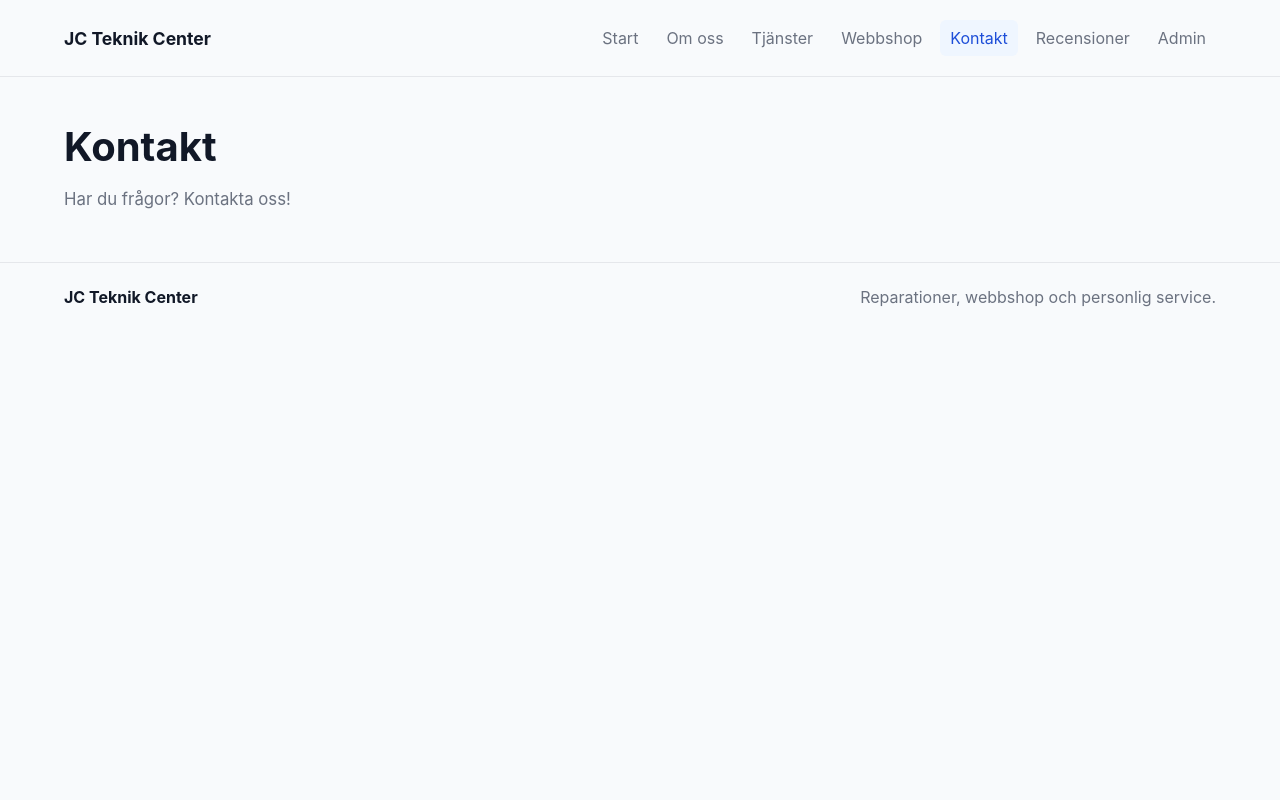
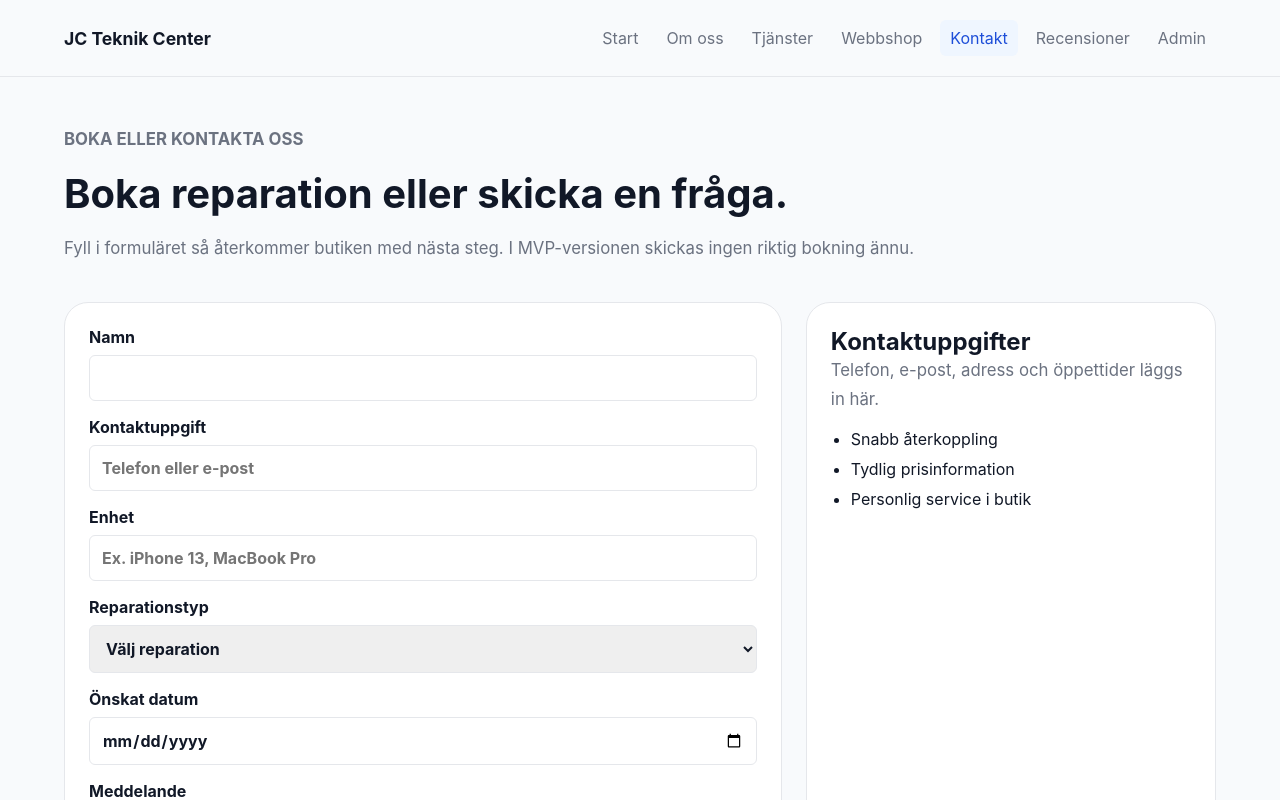
Before and after one commit to Samuel6693/JC-Teknik-Center, a React (Vite) app: page /kontakt in a window 1280 px wide. Shown: the top 800 px of the page. Built offline with nearby package versions, Linux system fonts and the light colour scheme.

Commit message:
feat: add booking form

```diff
--- /dev/null
+++ b/src/pages/Contact.css
@@ -0,0 +1,90 @@
+.contact-page {
+    gap: 40px;
+}
+
+.contact-hero {
+    display: grid;
+    gap: 18px;
+}
+
+.contact-eyebrow {
+    color: var(--color-primary);
+    font-size: 0.9rem;
+    font-weight: 700;
+    text-transform: uppercase;
+}
+
+.contact-layout {
+    display: grid;
+    gap: 24px;
+    grid-template-columns: 1.4fr 0.8fr;
+}
+
+.booking-form,
+.contact-card {
+    background: var(--color-surface);
+    border: 1px solid var(--color-border);
+    border-radius: var(--radius-lg);
+    padding: 24px;
+}
+
+.booking-form {
+    display: grid;
+    gap: 16px;
+}
+
+.booking-form label {
+    color: var(--color-text);
+    display: grid;
+    gap: 8px;
+    font-weight: 700;
+}
+
+.booking-form input,
+.booking-form select,
+.booking-form textarea {
+    border: 1px solid var(--color-border);
+    border-radius: var(--radius-sm);
+    color: var(--color-text);
+    padding: 12px;
+}
+
+.booking-form textarea {
+    resize: vertical;
+}
+
+.booking-success {
+    background: #ecfdf5;
+    border: 1px solid #bbf7d0;
+    border-radius: var(--radius-sm);
+    color: #166534;
+    padding: 12px;
+}
+
+.contact-card h2 {
+    margin: 0;
+}
+
+.contact-card ul {
+    display: grid;
+    gap: 10px;
+    margin-bottom: 0;
+    padding-left: 20px;
+}
+
+.booking-form input:focus,
+.booking-form select:focus,
+.booking-form textarea:focus {
+    border-color: var(--color-primary);
+    outline: 3px solid #dbeafe;
+}
+
+@media (max-width: 520px) {
+    .contact-layout {
+        grid-template-columns: 1fr;
+    }
+
+    .booking-form .button {
+        width: 100%;
+    }
+}
--- a/src/pages/Contact.jsx
+++ b/src/pages/Contact.jsx
@@ -1,8 +1,96 @@
+import { useState } from "react"
+import "./Contact.css"
+
+const repairTypes = [
+  "Skärmbyte",
+  "Batteribyte",
+  "Felsökning",
+  "Datorservice",
+  "MacBook-service",
+  "Annat",
+]
+
 function Contact() {
+  const [isSubmitted, setIsSubmitted] = useState(false)
+
+  function handleSubmit(event) {
+    event.preventDefault()
+    setIsSubmitted(true)
+  }
+
   return (
-    <section className="page-section">
-      <h1>Kontakt</h1>
-      <p>Har du frågor? Kontakta oss!</p>
+    <section className="page-section contact-page">
+      <div className="contact-hero">
+        <p className="contact-eyebrow">Boka eller kontakta oss</p>
+        <h1>Boka reparation eller skicka en fråga.</h1>
+        <p>
+          Fyll i formuläret så återkommer butiken med nästa steg. I MVP-versionen
+          skickas ingen riktig bokning ännu.
+        </p>
+      </div>
+
+      <div className="contact-layout">
+        <form className="booking-form" onSubmit={handleSubmit}>
+          <label>
+            Namn
+            <input name="name" required type="text" />
+          </label>
+
+          <label>
+            Kontaktuppgift
+            <input name="contact" required type="text" placeholder="Telefon eller e-post" />
+          </label>
+
+          <label>
+            Enhet
+            <input name="device" required type="text" placeholder="Ex. iPhone 13, MacBook Pro" />
+          </label>
+
+          <label>
+            Reparationstyp
+            <select name="repairType" required defaultValue="">
+              <option value="" disabled>
+                Välj reparation
+              </option>
+              {repairTypes.map((type) => (
+                <option key={type} value={type}>
+                  {type}
+                </option>
+              ))}
+            </select>
+          </label>
+
+          <label>
+            Önskat datum
+            <input name="date" required type="date" />
+          </label>
+
+          <label>
+            Meddelande
+            <textarea name="message" rows="5" placeholder="Beskriv problemet kort" />
+          </label>
+
+          <button className="button button--primary" type="submit">
+            Skicka bokningsförfrågan
+          </button>
+
+          {isSubmitted && (
+            <p className="booking-success">
+              Tack! Din bokningsförfrågan är registrerad i demo-läget.
+            </p>
+          )}
+        </form>
+
+        <aside className="contact-card">
+          <h2>Kontaktuppgifter</h2>
+          <p>Telefon, e-post, adress och öppettider läggs in här.</p>
+          <ul>
+            <li>Snabb återkoppling</li>
+            <li>Tydlig prisinformation</li>
+            <li>Personlig service i butik</li>
+          </ul>
+        </aside>
+      </div>
     </section>
   )
 }
```
